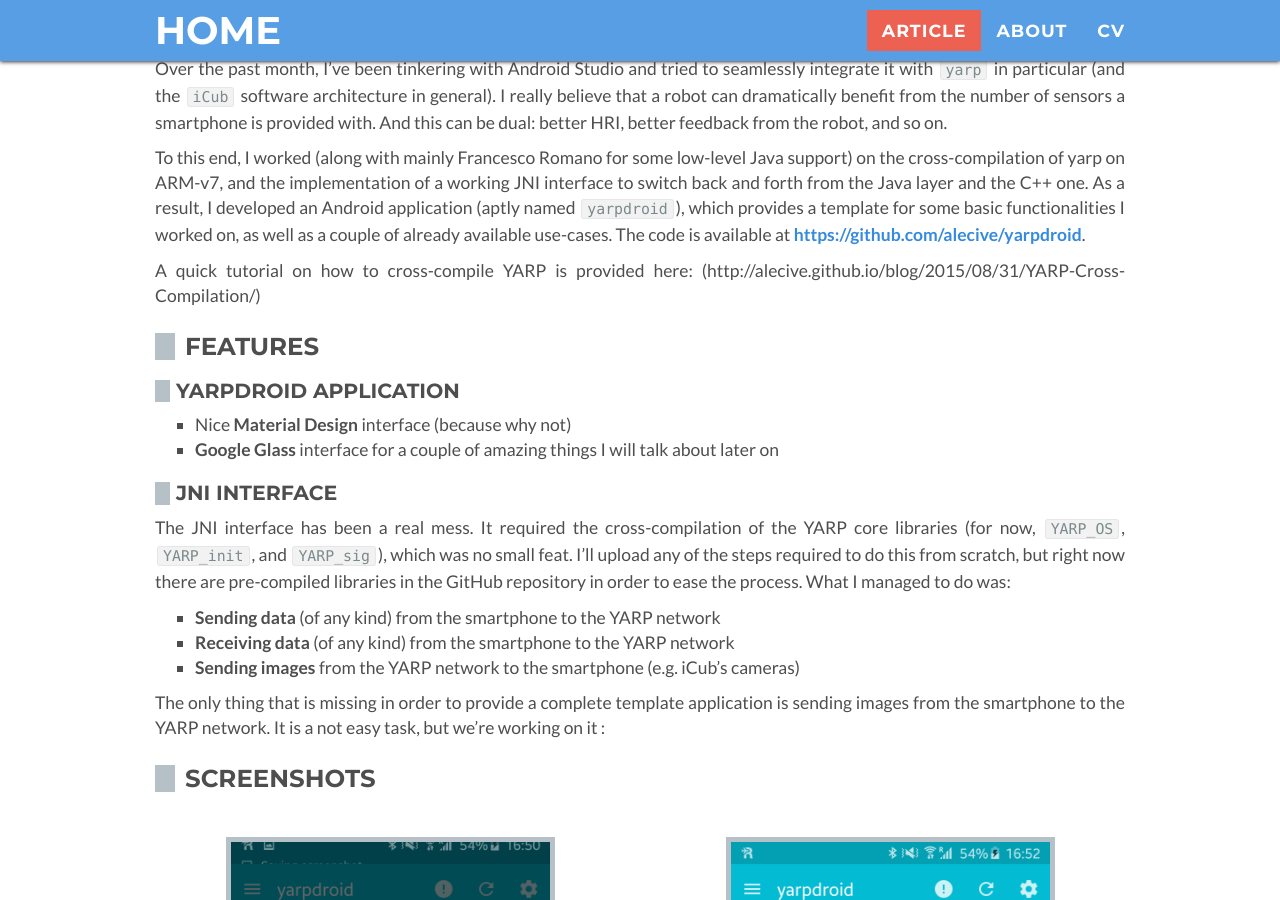
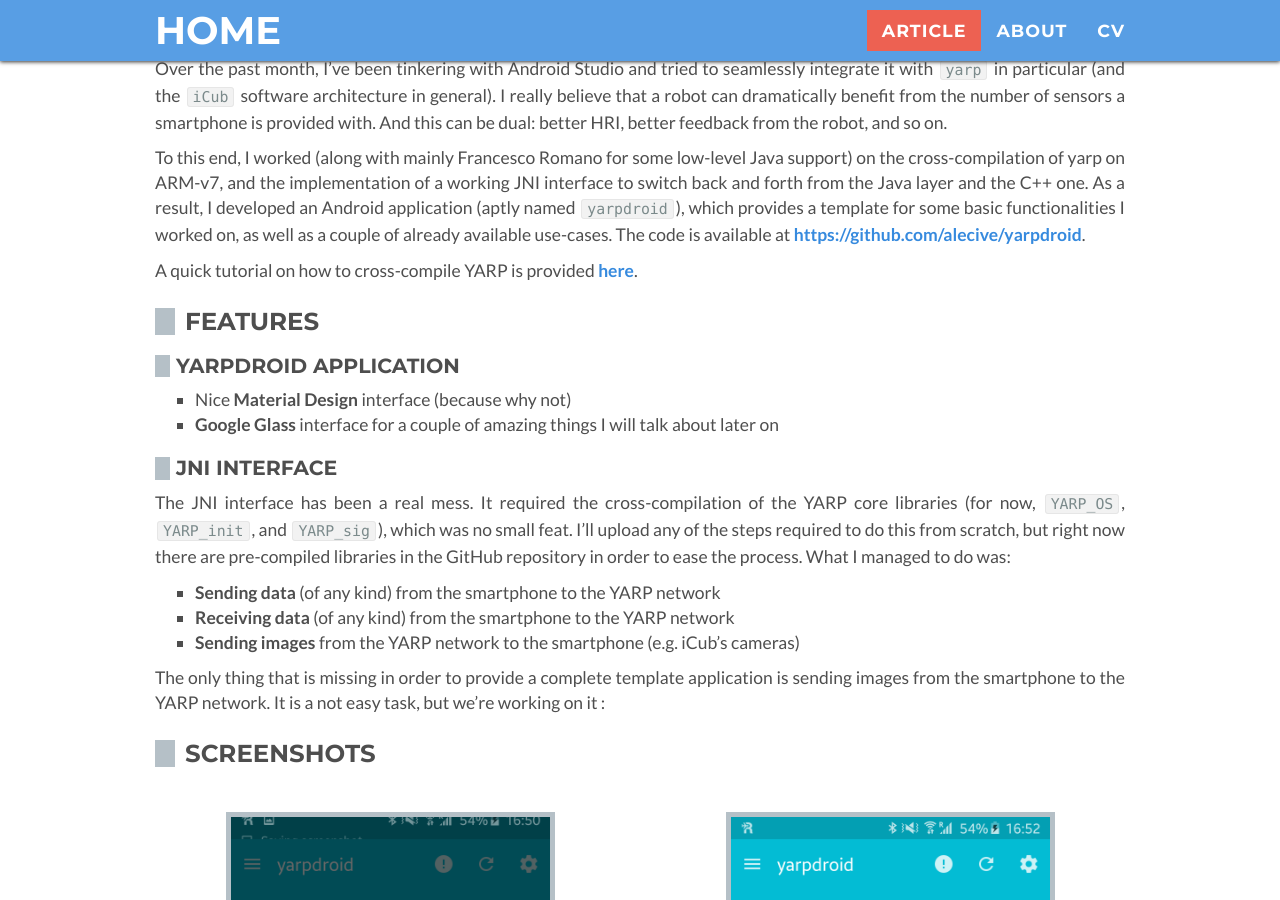
Before and after one commit to alecive/alecive.github.io, a Jekyll site: the page built from _posts/2015-08-01-yarpdroid.md, in a window 1280 px wide and 900 px high, scrolled down 897 px. Built offline with Jekyll 4.4.1, drawn with Linux system fonts in a browser that asks for light colours; some web fonts are replaced.

Commit message:
Minor fix to yarpdroid page

```diff
--- a/_posts/2015-08-01-yarpdroid.md
+++ b/_posts/2015-08-01-yarpdroid.md
@@ -18,7 +18,7 @@
 
 To this end, I worked (along with mainly Francesco Romano for some low-level Java support) on the cross-compilation of yarp on ARM-v7, and the implementation of a working JNI interface to switch back and forth from the Java layer and the C++ one. As a result, I developed an Android application (aptly named `yarpdroid`), which provides a template for some basic functionalities I worked on, as well as a couple of already available use-cases. The code is available at [https://github.com/alecive/yarpdroid](https://github.com/alecive/yarpdroid).
 
-A quick tutorial on how to cross-compile YARP is provided here: (http://alecive.github.io/blog/2015/08/31/YARP-Cross-Compilation/)
+A quick tutorial on how to cross-compile YARP is provided [here](http://alecive.github.io/blog/2015/08/31/YARP-Cross-Compilation/).
 
 ## Features
 
```
